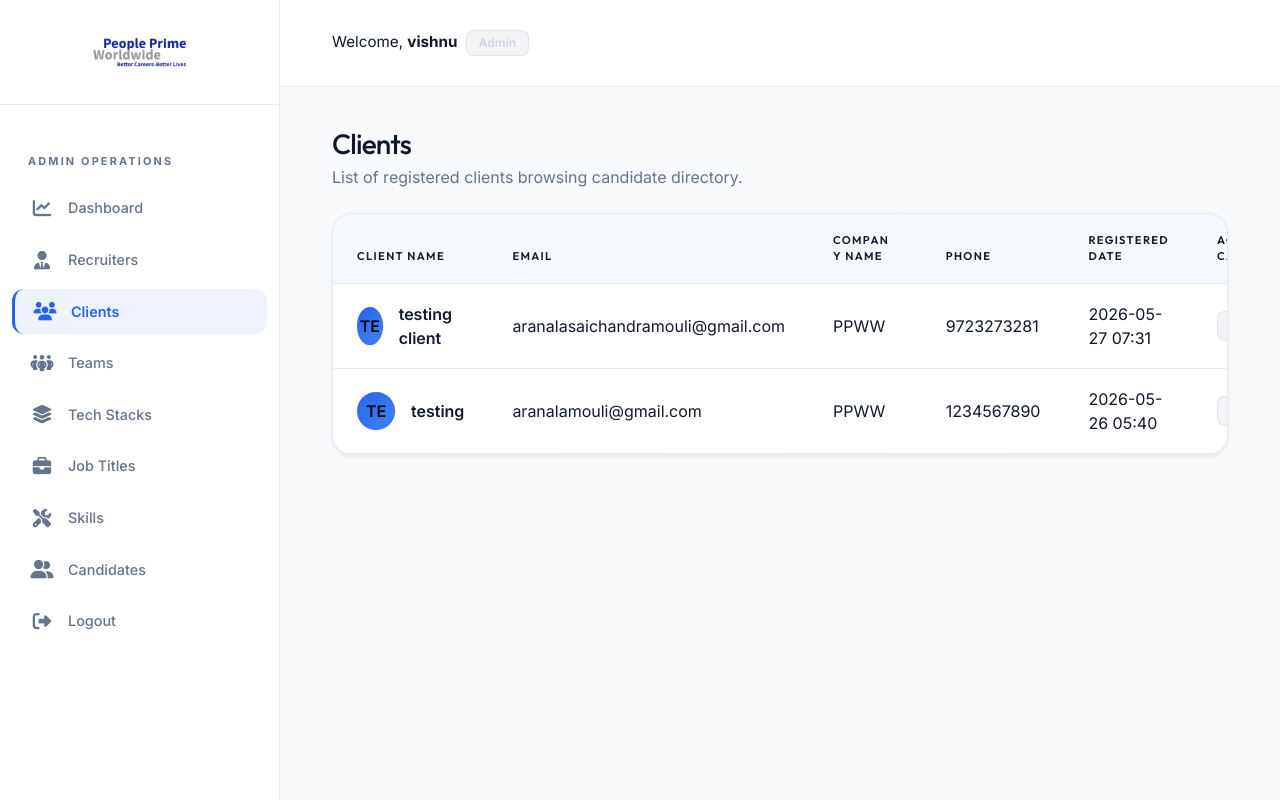
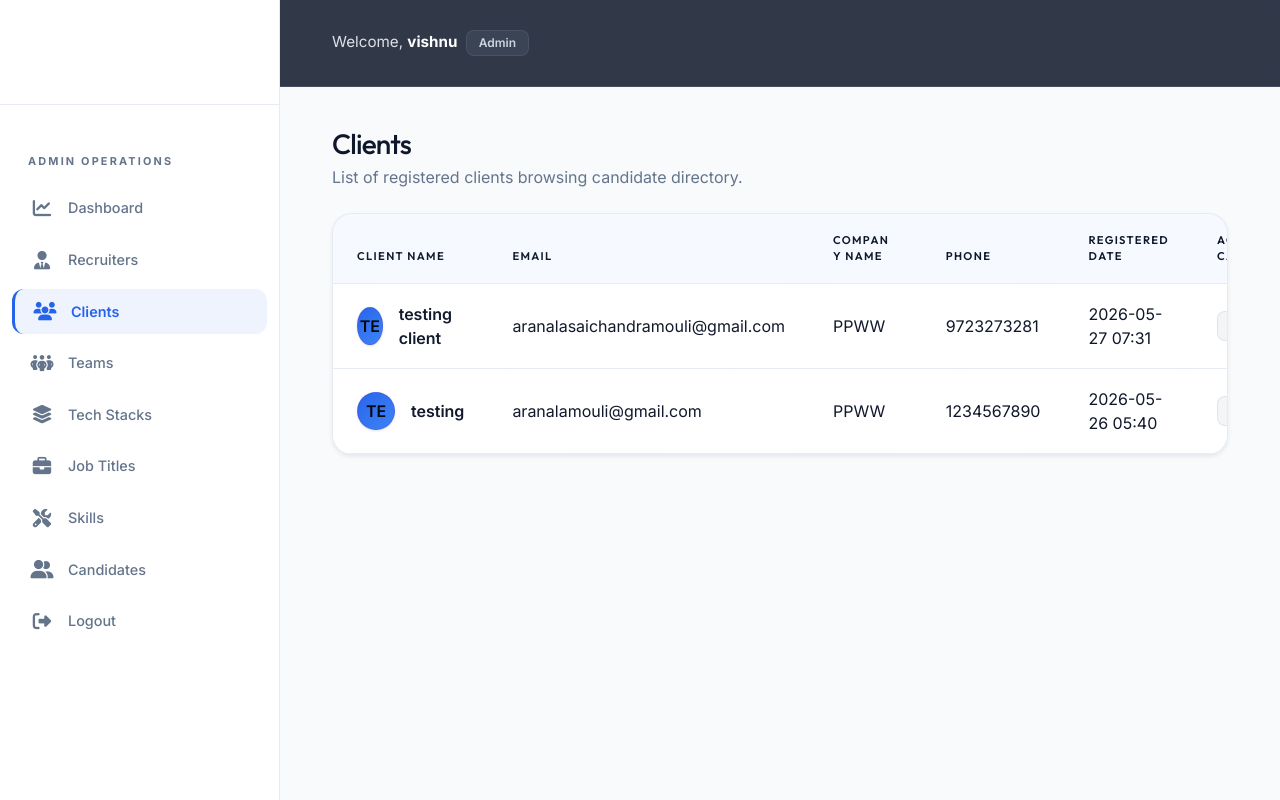
Before and after one commit to saichandramouli/talent-portal, a Django app: page /accounts/clients/ in a window 1280 px wide. Run offline with Django 5.2, Linux system fonts and the light colour scheme; a user stored in the database is signed in; data comes from the database, SQL or seed files in the repository.

Commit message:
changed navbar

```diff
--- a/static/css/styles.css
+++ b/static/css/styles.css
@@ -226,21 +226,30 @@ button,
 }
 
 .top-navbar {
-    background: #ffffff;
-    border-bottom: 1px solid var(--border-color);
+    background: rgba(15, 23, 42, 0.85) !important; /* Premium Dark Slate */
+    backdrop-filter: blur(12px) !important;
+    -webkit-backdrop-filter: blur(12px) !important;
+    border-bottom: 1px solid rgba(255, 255, 255, 0.1) !important;
     padding: 22px 40px;
+    position: sticky;
+    top: 0;
+    z-index: 1000;
 }
 
 .top-navbar,
 .top-navbar .navbar-text,
-.top-navbar .navbar-text strong,
 .top-navbar .nav-link {
-    color: var(--text-main) !important;
+    color: rgba(241, 245, 249, 0.9) !important; /* Very light slate */
     font-size: 0.95rem;
 }
 
-.top-navbar .nav-link:hover {
-    color: var(--primary-color) !important;
+.top-navbar .navbar-text strong {
+    color: #ffffff !important;
+}
+
+.top-navbar .nav-link:hover,
+.top-navbar .nav-link.active {
+    color: #3b82f6 !important; /* Soft blue */
 }
 
 .top-navbar .navbar-brand,
```
Also changed, not shown: static/images/people_prime_logo.png.
